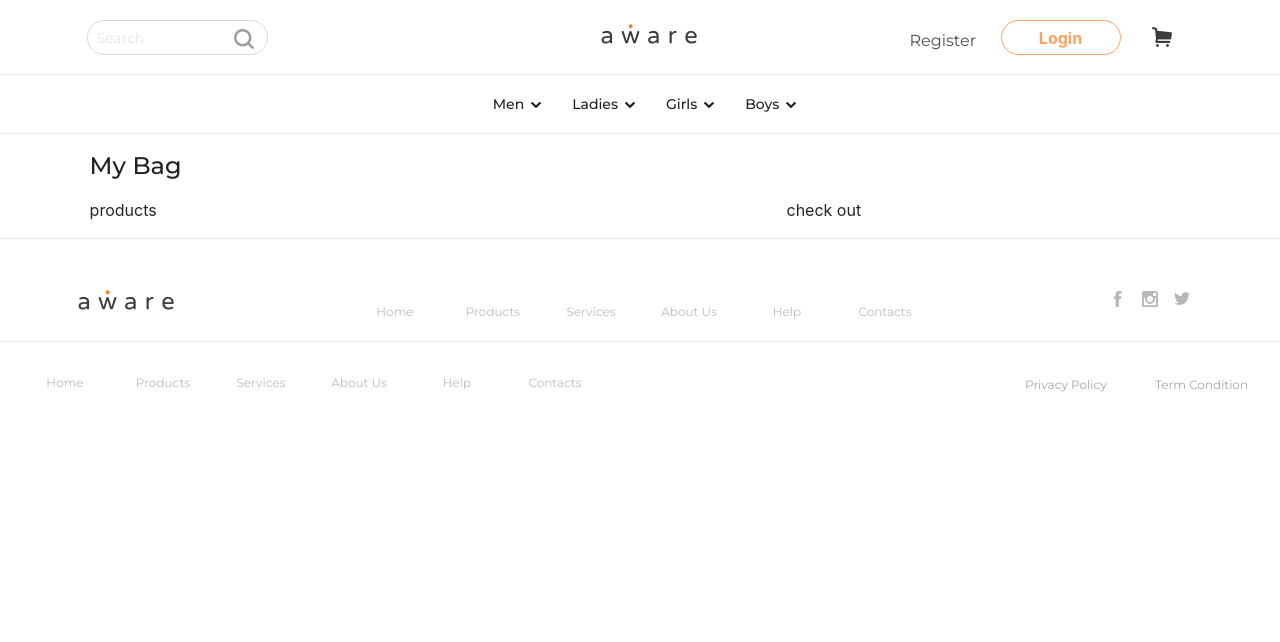
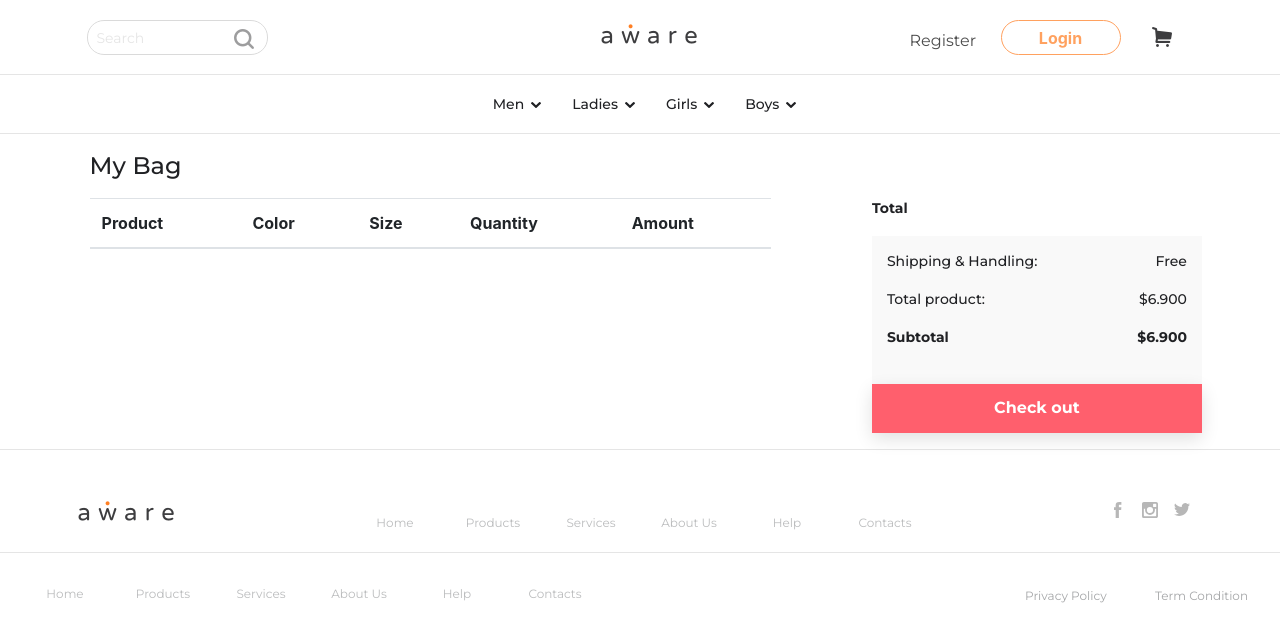
Before and after one commit to PhanThiMai/InternshipDSV, a React (Create React App) app in the folder client/: page /cart in a window 1280 px wide. Shown: the top 642 px of the page. Built offline with nearby package versions, Linux system fonts and the light colour scheme.

Commit message:
Handle cart

```diff
--- a/client/src/User.js
+++ b/client/src/User.js
@@ -4,7 +4,7 @@ import './User.scss'
 import HomePage from './components/HomePage/HomePage';
 import Products from './containers/Products'
 import Product from './containers/Product'
-import MyCart from './components/MyCart/MyCart'
+import MyCart from './containers/MyCart'
 
 import Header from './containers/Header';
 import NavBar from './components/NavBar/NavBar';
--- a/client/src/components/Header/Cart.scss
+++ b/client/src/components/Header/Cart.scss
@@ -57,4 +57,9 @@
     @include font(Montserrat, 14px, bold, normal, normal, 1.57, normal);
     color: $pale-orange;
   }
+
+
+  &:hover{
+    cursor: pointer;
+  }
 }
--- a/client/src/components/Header/Header.scss
+++ b/client/src/components/Header/Header.scss
@@ -76,6 +76,9 @@
     .user-setting-dropdown {
       display: block;
       position: relative;
+
+      margin-top: -17px;
+      padding-top: 25px;
     }
   }
 
@@ -85,6 +88,9 @@
     .user-setting-dropdown {
       display: block;
       position: relative;
+
+      margin-top: -17px;
+      padding-top: 25px;
     }
   }
 
@@ -94,6 +100,8 @@
     .user-setting-dropdown {
       display: block;
       position: relative;
+      margin-top: -17px;
+      padding-top: 25px;
     }
   }
 
@@ -157,6 +165,10 @@
       margin-top: 20px;
       right: 8%;
       z-index: 1000;
+
+
+      margin-top: 1px;
+      padding-top: 20px;
     }
   }
 
@@ -167,6 +179,10 @@
       margin-top: 20px;
       right: 8%;
       z-index: 1000;
+
+
+      margin-top: 1px;
+      padding-top: 20px;
     }
   }
 
@@ -177,6 +193,10 @@
       margin-top: 20px;
       right: 8%;
       z-index: 1000;
+
+
+      margin-top: 1px;
+      padding-top: 20px;
     }
   }
 }
--- /dev/null
+++ b/client/src/components/MyCart/Color.js
@@ -0,0 +1,20 @@
+import React from 'react';
+import './Color.scss'
+
+
+class Color extends React.Component {
+    constructor(props) {
+        super(props);
+        this.state = {
+        }
+    }
+
+    render() {
+        const color = this.props.color
+        return (
+            <div className={`color-${color}`}></div>
+        )
+    }
+}
+
+export default Color;
--- /dev/null
+++ b/client/src/components/MyCart/Color.scss
@@ -0,0 +1,34 @@
+@mixin color($color) {
+    width: 30px;
+    height: 30px;
+    background-color: $color;
+    border-radius: 50%;
+    border: none;
+}
+
+.color-Red {
+    @include color(#ff5f6d);
+}
+
+.color-Yellow {
+    @include color(rgba(255, 195, 113, 0.5));
+
+}
+
+.color-Blue {
+    @include color(rgba(95, 109, 255, 0.4));
+}
+
+.color-Orange {
+    @include color(rgba(255, 161, 95, 0.4));
+
+}
+
+.color-Brown {
+    @include color(rgba(61, 61, 63, 0.4));
+
+}
+
+.color-Gray {
+    @include color(rgba(237, 237, 237, 0.4));
+}
--- a/client/src/components/MyCart/MyCart.js
+++ b/client/src/components/MyCart/MyCart.js
@@ -1,25 +1,93 @@
 import React from 'react';
 import './MyCart.scss'
+import Color from './Color'
 
 
 class MyCart extends React.Component {
     constructor(props) {
         super(props);
         this.state = {
-
         }
     }
 
+
+
     render() {
+
+        const productList = this.props.cart ? this.props.cart : []
+        console.log(productList)
+        const cartInfor = productList.map((item, index) => {
+            return (
+                <tr key={index} valign="middle">
+                    <td scope="row">
+                        <div className="cart-item d-flex">
+                            <img src='/img/product.jpg' alt="img" className="cart-item-img" />
+                            <div>
+                                <p className="cart-item-name">{item.name}</p>
+                                <div className="cart-item-edit d-flex">
+                                    <p className="change">Change</p>
+                                    <p className="remove">Remove</p>
+                                </div>
+                            </div>
+                        </div>
+                    </td>
+                    <td><Color color={item.color} /></td>
+                    <td className="cart-item-size">{item.size}</td>
+                    <td>
+                        <div className="cart-item-quantity d-flex justify-content-between">
+                            <p>-</p>
+                            <p>{item.quantity}</p>
+                            <p>+</p>
+                        </div>
+
+                    </td>
+                    <td className="cart-item-price">{`$${item.price}`}</td>
+                </tr>
+            )
+
+
+        })
+
         return (
             <div className="cart-page">
                 <p className="my-bag">My Bag</p>
                 <div className="row">
                     <div className="products-list col-7">
-                        products
+                        <table className="table">
+                            <thead>
+                                <tr>
+                                    <th scope="col">Product</th>
+                                    <th scope="col">Color</th>
+                                    <th scope="col">Size</th>
+                                    <th scope="col">Quantity</th>
+                                    <th scope="col">Amount</th>
+                                </tr>
+                            </thead>
+                            <tbody>
+                                {cartInfor}
+
+                            </tbody>
+
+                        </table>
                     </div>
                     <div className="check-out">
-                        check out
+                        <p className="total">Total</p>
+                        <div className="check-out-info">
+                            <div className="d-flex justify-content-between">
+                                <p className="ship-info">Shipping & Handling:</p>
+                                <p className="ship-info">Free</p>
+                            </div>
+                            <div className="d-flex justify-content-between">
+                                <p className="ship-info">Total product:</p>
+                                <p className="ship-info">$6.900</p>
+                            </div>
+                            <div></div>
+                            <div className="d-flex justify-content-between">
+                                <p className="total-product">Subtotal</p>
+                                <p className="total-product">$6.900</p>
+                            </div>
+                        </div>
+                        <button className="check-out-button">Check out</button>
                     </div>
                 </div>
             </div>
--- a/client/src/components/MyCart/MyCart.scss
+++ b/client/src/components/MyCart/MyCart.scss
@@ -10,4 +10,125 @@
     @include font(Montserrat, 24px, 500, normal, normal, 1.33, normal);
     color: $dark-grey;
   }
+
+  .cart-item {
+    .cart-item-img {
+      width: 80px;
+      height: 113px;
+      margin-right: 10px;
+    }
+
+    .cart-item-name {
+      width: 96px;
+      height: 60px;
+      @include font(Montserrat, 14px, 500, normal, normal, 1.43, normal);
+      color: $dark-grey;
+    }
+
+    .cart-item-edit {
+      &:hover {
+        cursor: pointer;
+      }
+
+      margin-top: 30px;
+
+      .change {
+        @include font(Montserrat, 12px, normal, normal, normal, 1.83, normal);
+        color: $dark-grey;
+      }
+
+      .remove {
+        @extend .change;
+
+        margin-left: 5px;
+        padding-left: 5px;
+        border-left: solid 0.5px #979797;
+      }
+    }
+  }
+
+  .cart-item-price {
+    width: 55px;
+    height: 24px;
+    @include font(Montserrat, 16px, 500, normal, normal, 1.5, normal);
+    text-align: right;
+    color: $dark-grey;
+  }
+
+  .cart-item-size {
+    width: 12px;
+    height: 26px;
+    @include font(Montserrat, 18px, 500, normal, normal, 1.44, normal);
+    color: $dark-grey;
+  }
+
+  .cart-item-quantity {
+    width: 108px;
+    height: 42px;
+    padding-left: 15px;
+    padding-right: 20px;
+    padding-top: 9px;
+    border: solid 1px $white-four;
+
+    p {
+      width: 9px;
+      height: 22px;
+      @include font(Montserrat, 14px, 500, normal, normal, 1.57, normal);
+      color: $dark-grey;
+
+      &:hover {
+        cursor: pointer;
+      }
+    }
+
+  }
+
+  td {
+    vertical-align: middle;
+  }
+
 }
+
+.check-out {
+  .total {
+    width: 36px;
+    height: 22px;
+    @include font(Montserrat, 14px, bold, normal, normal, 1.57, normal);
+    color: $dark-grey;
+  }
+
+  margin-left: 7%;
+
+  .check-out-info {
+
+    width: 330px;
+    height: 148px;
+    background-color: #f9f9f9;
+    padding: 15px;
+
+    .ship-info {
+      height: 22px;
+      @include font(Montserrat, 14px, 500, normal, normal, 1.57, normal);
+      text-align: right;
+      color: $dark-grey;
+    }
+
+    .total-product {
+      height: 22px;
+      @include font(Montserrat, 14px, bold, normal, normal, 1.57, normal);
+      color: $dark-grey;
+    }
+  }
+
+  .check-out-button {
+    width: 330px;
+    height: 49px;
+    box-shadow: 0 6px 18px 0 rgba(0, 0, 0, 0.12);
+    background-color: #ff5f6d;
+    @include font(Montserrat, 16px, bold, normal, normal, 1.5, normal);
+    text-align: center;
+    color: $white;
+    border: none;
+  }
+
+}
--- a/client/src/containers/Cart.js
+++ b/client/src/containers/Cart.js
@@ -3,7 +3,6 @@ import Cart from '../components/Header/Cart'
 
 
 const mapStateToProps = state => ({
-
     cart: state.cart
 })
 
--- /dev/null
+++ b/client/src/containers/MyCart.js
@@ -0,0 +1,11 @@
+import { connect } from 'react-redux'
+import MyCart from '../components/MyCart/MyCart'
+
+
+const mapStateToProps = state => ({
+    cart: state.productsReducer.cart
+})
+
+
+
+export default connect(mapStateToProps, null)(MyCart);
--- a/client/src/reducers/index.js
+++ b/client/src/reducers/index.js
@@ -8,7 +8,6 @@ const rootReducer = combineReducers({
     headerReducer,
     productsReducer,
     addProductReducer
-
 })
 
 export default rootReducer;
```
Also changed, not shown: client/src/components/Header/Header.js (+0 -7 lines).
